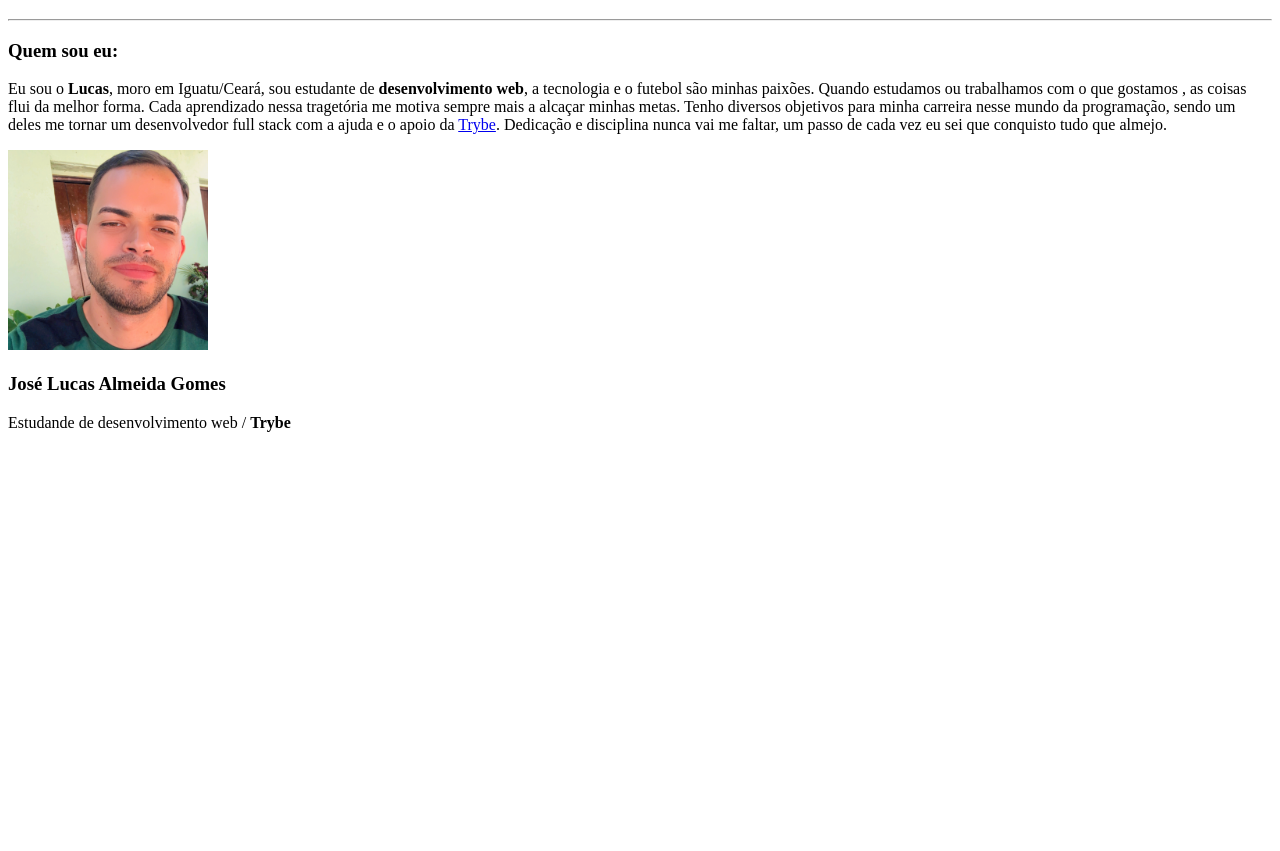
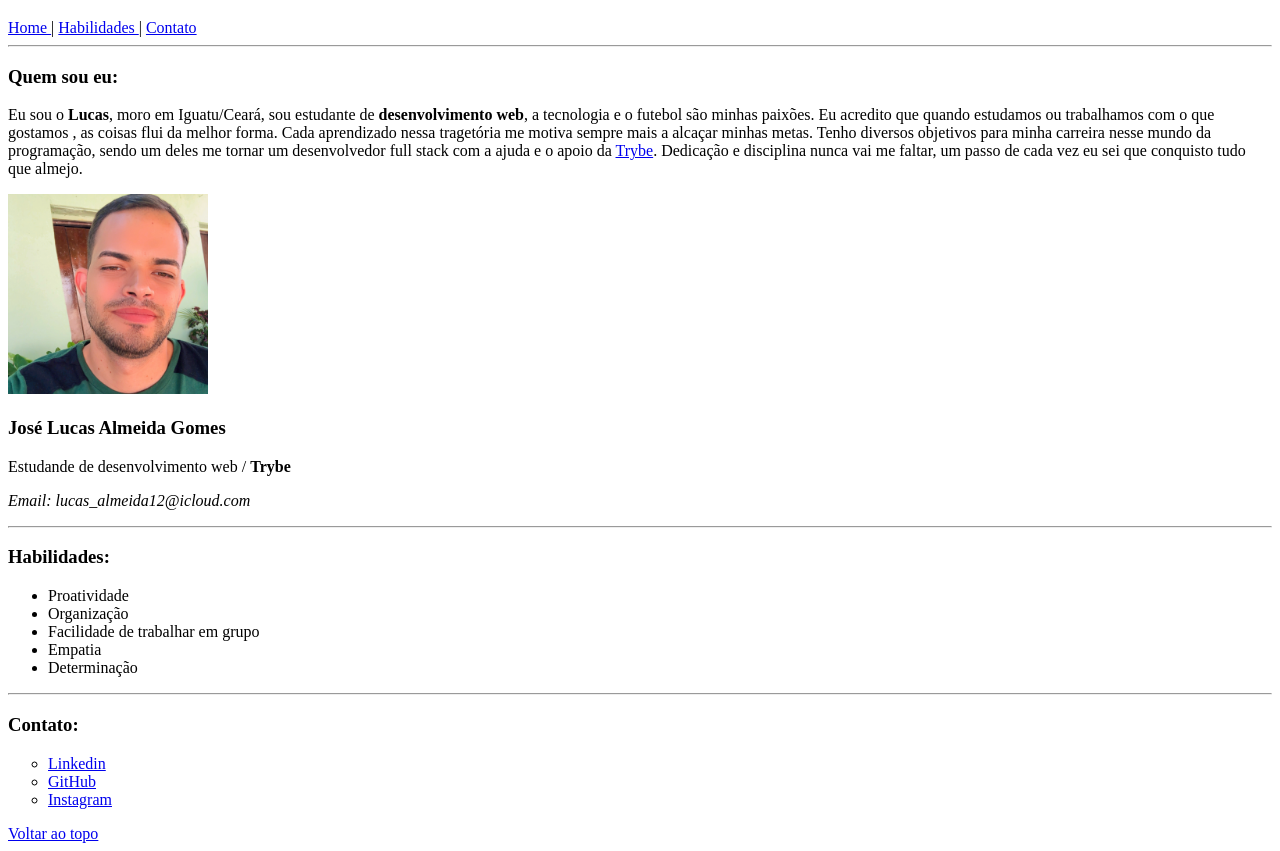
Before and after one commit to lucasalmeida30/lucasalmeida30.github.io, a plain HTML site: page index.html in a window 1280 px wide. Shown: the part 61-912 px from the top of the page. Before the commit the page ends 800 px from the top, so only its background shows below. Drawn offline with Linux system fonts and the light colour scheme.

Commit message:
finalizado o portfolio em html

```diff
--- a/index.html
+++ b/index.html
@@ -8,12 +8,33 @@
 </head>
 <body>
     <h1>Portifólio</h1>
+    <a href="index.html"> Home </a>|
+    <a href="#habi"> Habilidades </a>|
+    <a href="#contato"> Contato </a>
     <hr>
     <h3>Quem sou eu:</h3>
-    <p>Eu sou o <strong>Lucas</strong>, moro em Iguatu/Ceará, sou estudante de <strong>desenvolvimento web</strong>, a  tecnologia e o futebol são minhas paixões. Quando estudamos ou trabalhamos com o que gostamos , as coisas flui da melhor forma. Cada aprendizado nessa tragetória me motiva sempre mais a alcaçar minhas metas. Tenho diversos objetivos para minha carreira nesse mundo da programação, sendo um deles me tornar um desenvolvedor full stack com a ajuda e o apoio da <a href="https://www.betrybe.com/" target="_blank">Trybe</a>. Dedicação e disciplina nunca vai me faltar, um passo de cada vez eu sei que conquisto tudo que almejo.</p>
+    <p>Eu sou o <strong>Lucas</strong>, moro em Iguatu/Ceará, sou estudante de <strong>desenvolvimento web</strong>, a  tecnologia e o futebol são minhas paixões. Eu acredito que quando estudamos ou trabalhamos com o que gostamos , as coisas flui da melhor forma. Cada aprendizado nessa tragetória me motiva sempre mais a alcaçar minhas metas. Tenho diversos objetivos para minha carreira nesse mundo da programação, sendo um deles me tornar um desenvolvedor full stack com a ajuda e o apoio da <a href="https://www.betrybe.com/" target="_blank">Trybe</a>. Dedicação e disciplina nunca vai me faltar, um passo de cada vez eu sei que conquisto tudo que almejo.</p>
     <img src="./eu.png" alt="Foto do Lucas" width="200px">
     <h3>José Lucas Almeida Gomes</h3>
     <p>Estudande de desenvolvimento web / <strong>Trybe</strong></p>
+    <p><em>Email: lucas_almeida12@icloud.com</em></p>
+     <hr>
+    <h3 id="habi">Habilidades:</h3>
+    <ul>
+        <li>Proatividade</li>
+        <li>Organização</li>
+        <li>Facilidade de trabalhar em grupo</li>
+        <li>Empatia</li>
+        <li>Determinação</li>
+    </ul>
+    <hr>
+    <h3 id="contato">Contato:</h3>
+    <ul type="circle">
+        <li><a href="https://www.linkedin.com/in/lucas-almeida-2119b621a/" target="_blank">Linkedin</a></li>
+        <li><a href="https://github.com/lucasalmeida30" target="_blank">GitHub</a></li>
+        <li><a href="https://www.instagram.com/_luucas2/" target="_blank">Instagram</a></li>
+    </ul>
+    <a href="index.html">Voltar ao topo</a>
 </body>
 
 </body>
```
